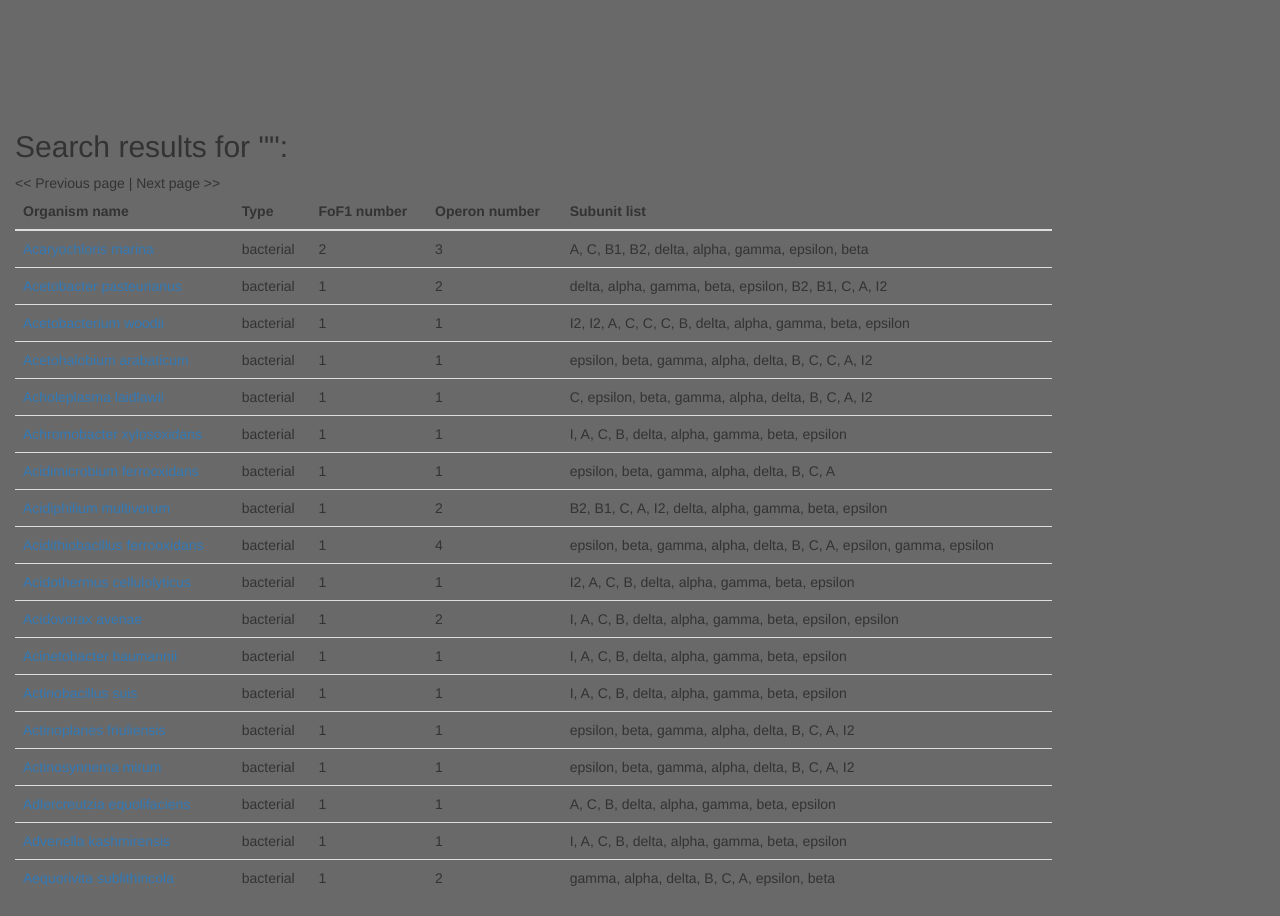
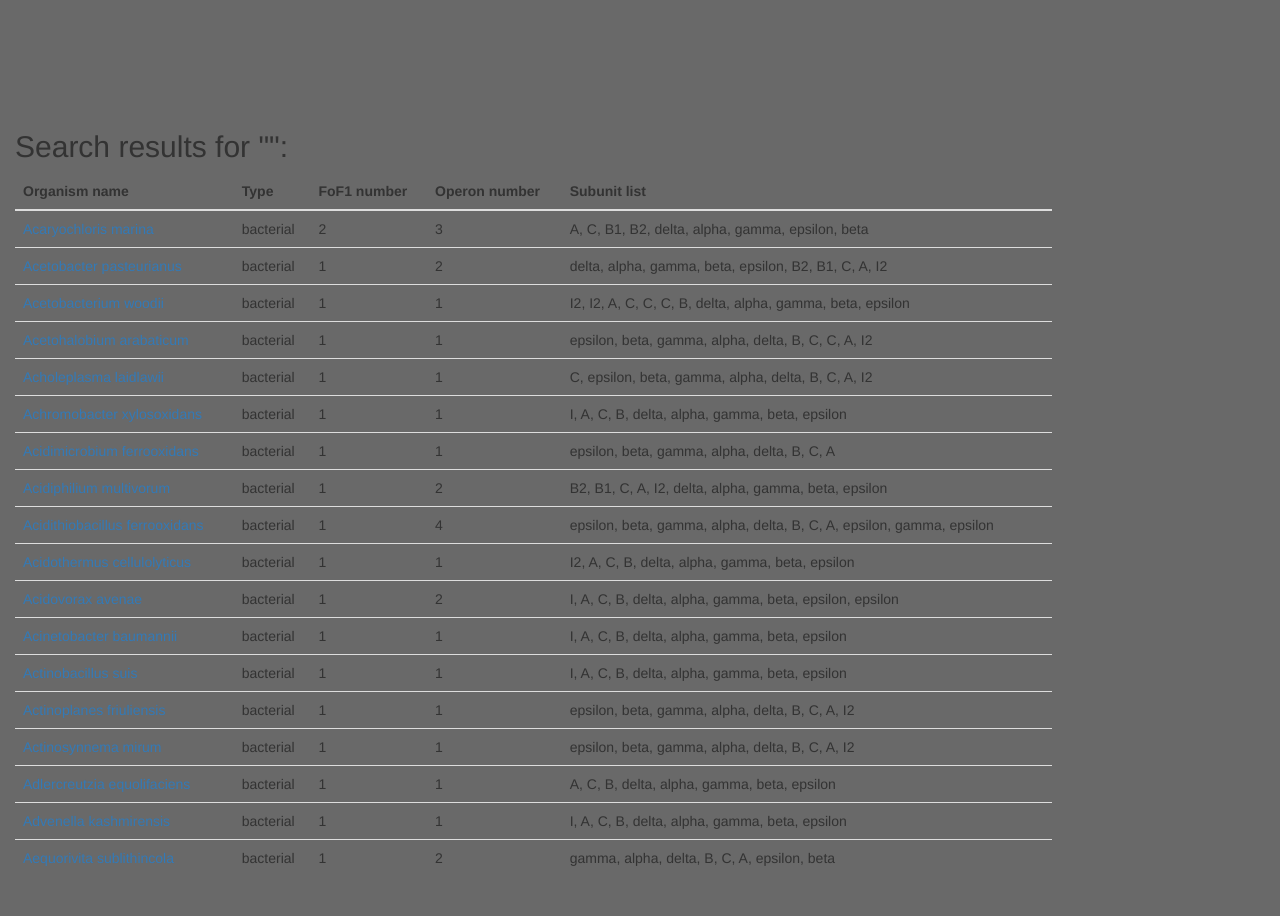
Before and after one commit to Talianash/atpase_db, a Flask app: template app/templates/search_results.html in a window 1280 px wide. Shown: the part 54-970 px from the top of the page. After the commit the page ends 920 px from the top, so only its background shows below. Run offline with Flask 2, Linux system fonts and the light colour scheme; the template is opened without the code that fills it: values that come from a table or form of the project are taken from there, others are empty; data comes from the database, SQL or seed files in the repository; some libraries are stand-ins or nearby versions.

Commit message:
Major design change

```diff
--- a/app/templates/search_results.html
+++ b/app/templates/search_results.html
@@ -18,8 +18,8 @@
 {% include 'result.html' %}
 {% endif %}
 {% endfor %}
-{% if results.has_prev %}<a href="{{ url_for('search_results', page = results.prev_num, query=query) }}"><< Previous page </a>{% else %}<< Previous page {% endif %} |
-{% if results.has_next %}<a href="{{ url_for('search_results', page = results.next_num, query=query) }}"> Next page >></a>{% else %} Next page >>{% endif %}
+
+</tbody>
 </table>
 {% else %}
 <h2>Sorry, nothing was faound</h2>
--- a/app/views.py
+++ b/app/views.py
@@ -26,9 +26,8 @@ def search():
 from config import MAX_SEARCH_RESULTS
 
 @app.route('/search_results/<query>')
-@app.route('/search_results/<query>/<int:page>')
-def search_results(query, page=1):
-    results = Organism.query.whoosh_search(query, MAX_SEARCH_RESULTS).paginate(page, 20, False)
+def search_results(query):
+    results = Organism.query.whoosh_search(query, MAX_SEARCH_RESULTS).all()
     return render_template('search_results.html',
         query = query,
         results = results)
--- a/config.py
+++ b/config.py
@@ -8,4 +8,4 @@ SQLALCHEMY_DATABASE_URI = 'sqlite:///' + os.path.join(basedir, 'app.db')
 SQLALCHEMY_MIGRATE_REPO = os.path.join(basedir, 'db_repository')
 
 WHOOSH_BASE = os.path.join(basedir, 'search.db')
-MAX_SEARCH_RESULTS = 200
+MAX_SEARCH_RESULTS = 50
```
Also changed, not shown: db_repository/__init__.py (deleted), db_repository/versions/__init__.py (deleted), 3 other files.
